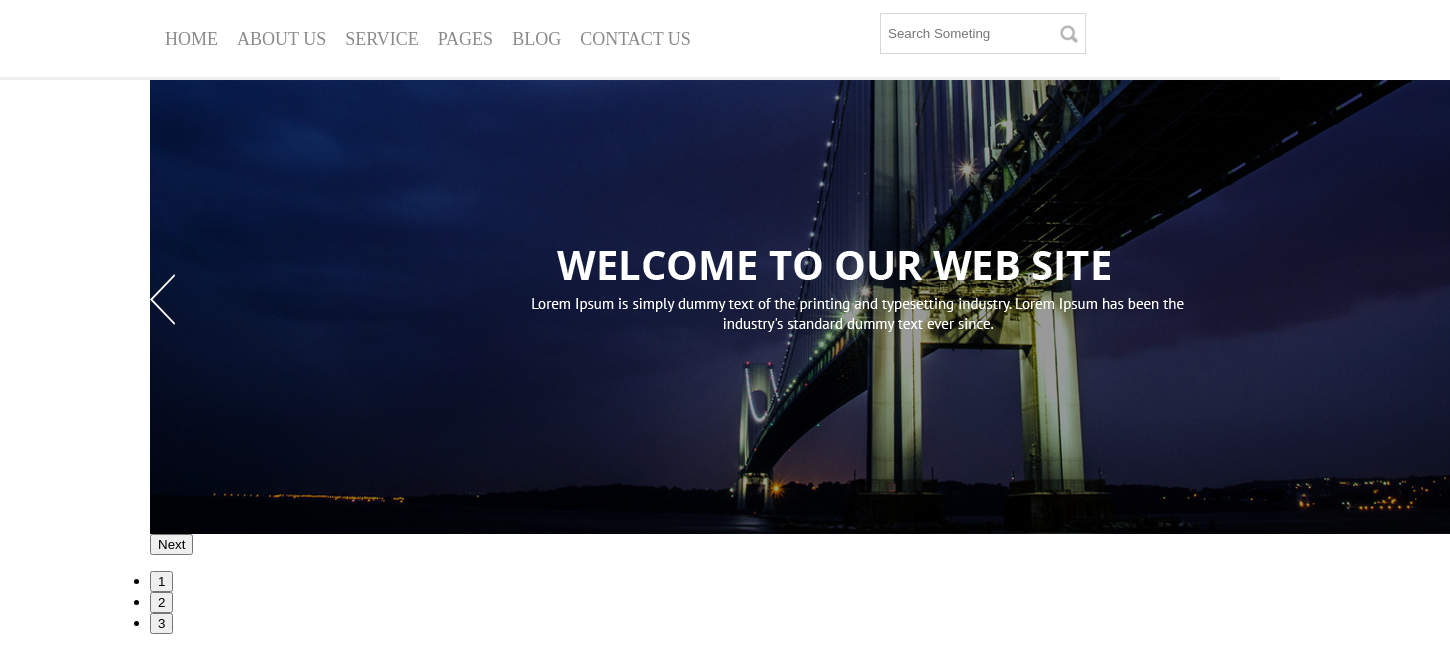
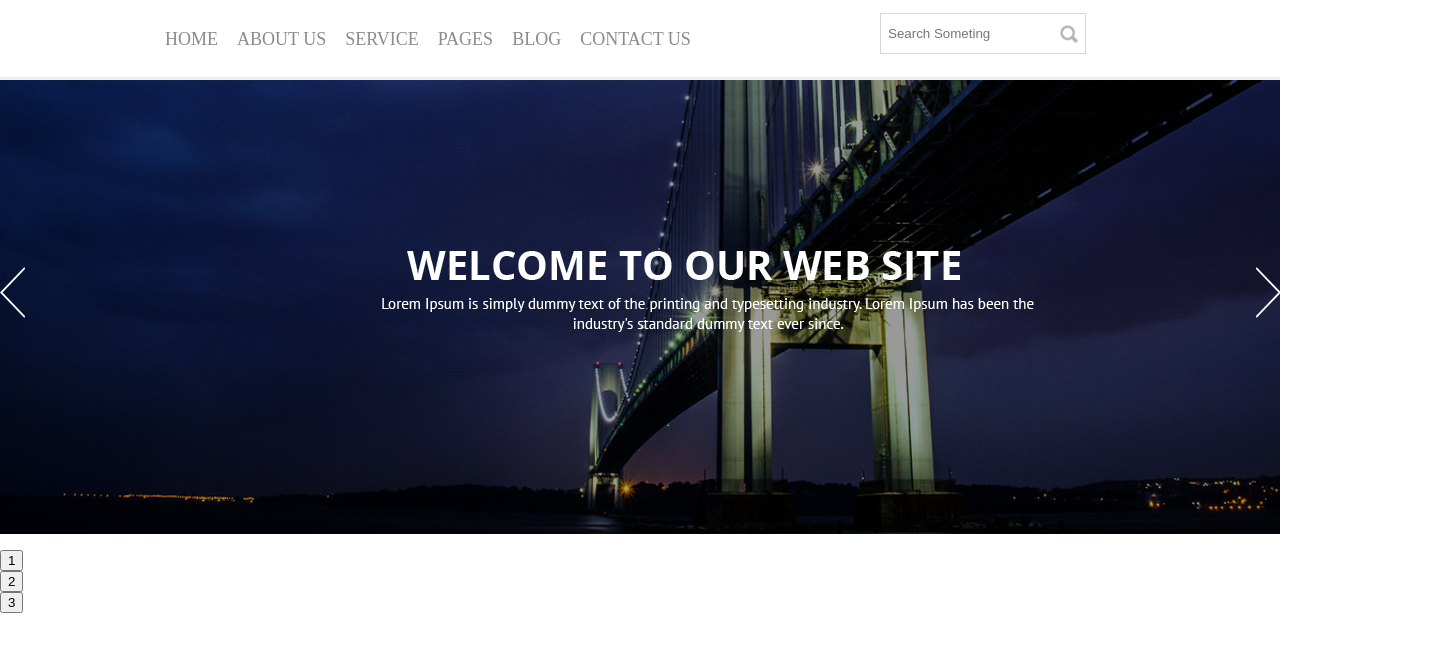
Before and after one commit to maiscafe/ProjetoSite, a plain HTML site: page index.html in a window 1280 px wide. Shown: the part 64-736 px from the top of the page, 1450 px wide, since content can reach past the window. Drawn offline with nearby package versions, Linux system fonts and the light colour scheme.

Commit message:
banner-slider-90

```diff
--- a/css/main.css
+++ b/css/main.css
@@ -96,7 +96,16 @@
     background-color: transparent;
     background-image: url(../img/arrow-1.png);
 }
-.banner {
-    width: 1300px;
-    float: left;
-    position: relative;
+button.slick-next{
+    display: inline-block;
+    font-size: 0px;
+    border: none;
+    height: 51px;
+    width: 25px;
+    position: absolute;
+    z-index: 9;
+    right: 0px;
+    top: 35%;
+    background-color: transparent;
+    background-image: url(../img/arrow-2.png);
+}
--- a/index.html
+++ b/index.html
@@ -79,8 +79,7 @@
             </div>
         </div>
     </main>
-    <main>
-        <div class="banner">
+    <div class="col-100">
         <div class="slider">
             <div>
                 <img src="./img/banner-1.png" alt="">
@@ -93,7 +92,6 @@
             </div>
         </div>
     </div>
-    </main>
     <script type="text/javascript" src="//code.jquery.com/jquery-1.11.0.min.js"></script>
     <script type="text/javascript" src="//code.jquery.com/jquery-migrate-1.2.1.min.js"></script>
     <script type="text/javascript" src="//cdn.jsdelivr.net/npm/slick-carousel@1.8.1/slick/slick.min.js"></script>
```
Lines whose indentation alone changed are shown as unchanged.
